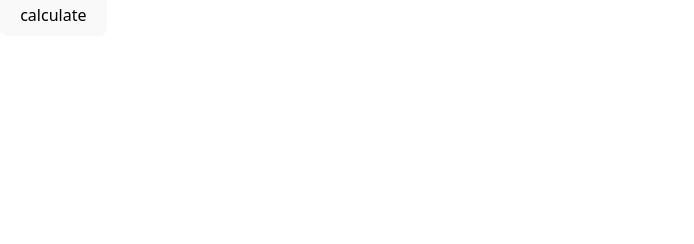
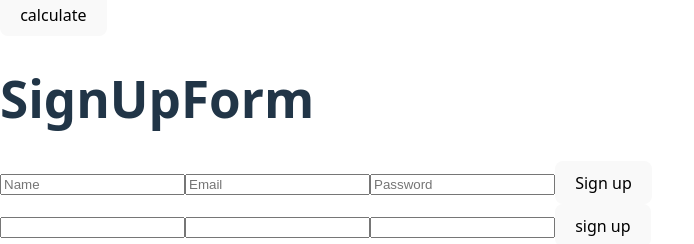
Before and after one commit to rabeyabosree/react-tutorial, a React (Vite) app in the folder react-project/: page / in a window 1280 px wide. Shown: the part 4279-4523 px from the top of the page, without its empty margins (0-694 px from the left). Before the commit the page ends 4315 px from the top, so only its background shows below. Built offline with nearby package versions, Linux system fonts and the light colour scheme; no server answers.

Commit message:
Add useForm custom hook for form state and validation

```diff
--- a/react-project/src/App.jsx
+++ b/react-project/src/App.jsx
@@ -16,11 +16,12 @@ import Parent from './propsDriling/parent/Parent';
 import FocusInput from './hooks/useRef/FocusInput';
 import AutoFocusInput from './hooks/useRef/AutoFocusInput';
 import { CartContextProvider } from './contex/CartContext';
-import ProductList from './useReducer/ProductList';
+import ProductList from './hooks/useReducer/ProductList';
 import Cart from './liftedstate/childscomonent/Cart';
-import Productcart from './useReducer/ProductCart';
-import ExpenseReducer from './useReducer/ExpenseReducer';
-import SwapAndBuyApp from './useReducer/SwapAndBuyApp';
+import Productcart from './hooks/useReducer/ProductCart';
+import ExpenseReducer from './hooks/useReducer/ExpenseReducer';
+import SwapAndBuyApp from './hooks/useReducer/SwapAndBuyApp';
+import SignUpForm from './components/SignUpForm';
 class App extends Component {
   constructor() {
     super()
@@ -83,6 +84,9 @@ class App extends Component {
         <ExpenseReducer />
         <SwapAndBuyApp />
 
+        {/**custom hook */}
+        <SignUpForm />
+
 
       </CartContextProvider>
     )
--- /dev/null
+++ b/react-project/src/components/SignUpForm.jsx
@@ -0,0 +1,80 @@
+import React from 'react'
+import useForm from '../hooks/customHook/useForm'
+
+function SignUpForm() {
+    const initialValues = {
+        name: '',
+        email: '',
+        password: ''
+    }
+    const validate = values => {
+        const errors = {}
+        if (!values.name.trim()) errors.name = "name required"
+        if (!values.email) errors.email = "email is required"
+        else if (!/\S+@\S+\.\S+/.test(values.email)) errors.email = "invalid email"
+        if (!values.password || values.password.length < 6)
+            errors.password = "password must be 6+ charts"
+
+        return errors
+    }
+    const onSubmit = (data) =>{
+        console.log("registation succses" , data)
+
+    }
+
+    const { values, errors, handleChange, handleSubmit } = useForm({ initialValues, onSubmit, validate })
+
+
+
+    return (
+        <div>
+
+            <h1>SignUpForm</h1>
+<form onSubmit={handleSubmit}>
+  <input
+    type="text"
+    name="name"
+    autoComplete="name"
+    placeholder="Name"
+    value={values.name}
+    onChange={handleChange}
+  />
+  {errors.name && <p>{errors.name}</p>}
+
+  <input
+    type="email"
+    name="email"
+    autoComplete="email"
+    placeholder="Email"
+    value={values.email}
+    onChange={handleChange}
+  />
+  {errors.email && <p>{errors.email}</p>}
+
+  <input
+    type="password"
+    name="password"
+    autoComplete="new-password"
+    placeholder="Password"
+    value={values.password}
+    onChange={handleChange}
+  />
+  {errors.password && <p>{errors.password}</p>}
+
+  <button type="submit">Sign up</button>
+</form>
+
+            <form onSubmit={handleSubmit}>
+                <input type="text" value={values.name} onChange={handleChange} />
+                {errors.name && <p>{errors.name}</p>}
+                <input type="email" value={values.email} onChange={handleChange} />
+                {errors.email && <p>{errors.email}</p>}
+                <input type="password" value={values.password} onChange={handleChange} />
+                {errors.password && <p>{errors.password}</p>}
+                <button type='submit'>sign up</button>
+            </form>
+        </div>
+    )
+}
+
+export default SignUpForm
--- /dev/null
+++ b/react-project/src/hooks/customHook/useForm.jsx
@@ -0,0 +1,27 @@
+import React, { useState } from 'react'
+
+function useForm({ initialValues, validate, onSubmit }) {
+    const [values, setValues] = useState(initialValues)
+    const [errors, setErrors] = useState({})
+
+    const handleChange = (e) => {
+        const { name, value } = e.target
+        setValues(prev => ({ ...prev, [name]: value }))
+    }
+
+    const handleSubmit = (e) => {
+        e.preventDefault()
+        const validationErrors = validate(values)
+        setErrors(validationErrors)
+
+        if (Object.keys(validationErrors).length === 0) {
+            onSubmit(values)
+        }
+
+    }
+
+    return { values, errors, handleChange, handleSubmit }
+
+}
+
+export default useForm
--- a/react-project/src/useReducer/ProductCart.jsx
+++ b/react-project/src/hooks/useReducer/ProductCart.jsx
@@ -1,5 +1,5 @@
 import React, { useContext } from 'react'
-import { CartContext } from '../contex/CartContext'
+import { CartContext } from '../../contex/CartContext'
 
 function Productcart() {
     const { cart, dispatch } = useContext(CartContext)
--- a/react-project/src/useReducer/ProductList.jsx
+++ b/react-project/src/hooks/useReducer/ProductList.jsx
@@ -1,5 +1,5 @@
 import React, { useContext } from 'react'
-import { CartContext } from '../contex/CartContext'
+import { CartContext } from '../../contex/CartContext'
 
 function ProductList() {
     const { dispatch } = useContext(CartContext)
```
Also changed, not shown: react-project/src/hooks/useReducer/ExpenseReducer.jsx (renamed from react-project/src/useReducer/ExpenseReducer.jsx), react-project/src/hooks/useReducer/SwapAndBuyApp.jsx (renamed from react-project/src/useReducer/SwapAndBuyApp.jsx).
